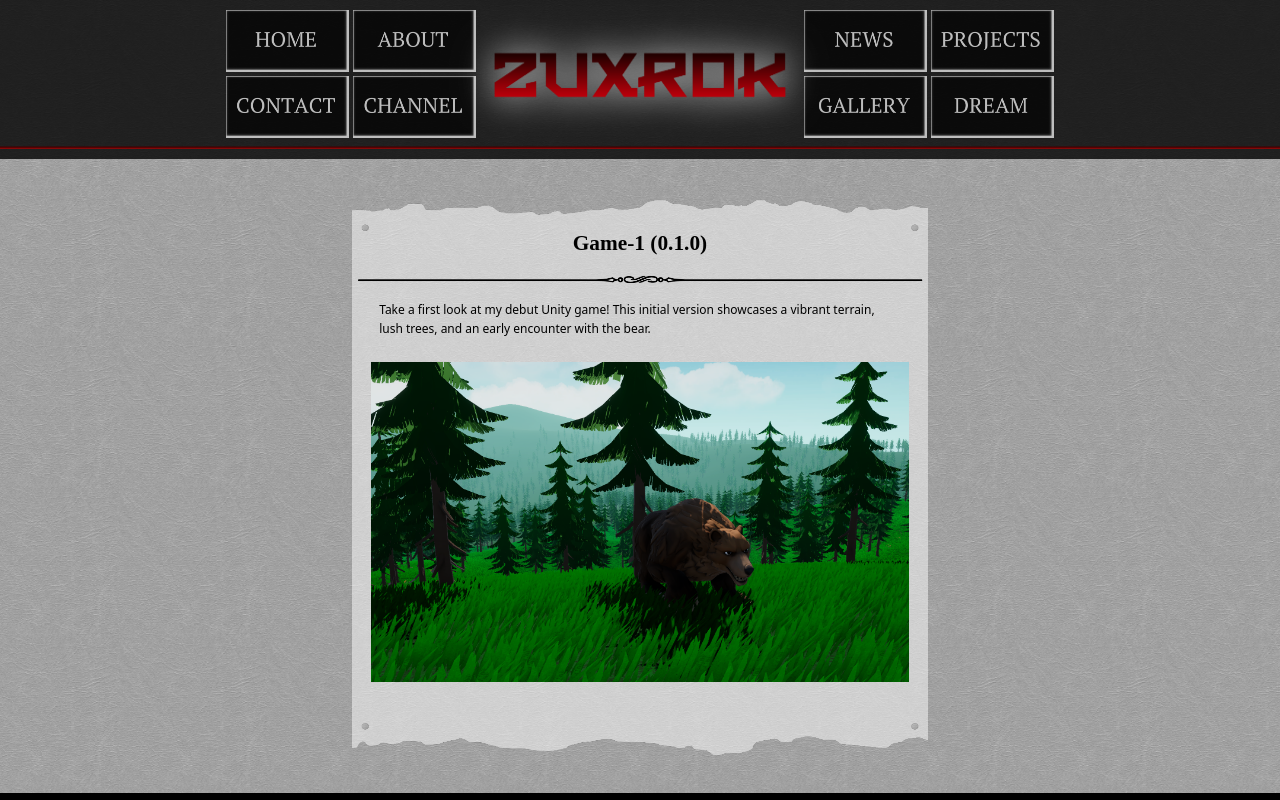
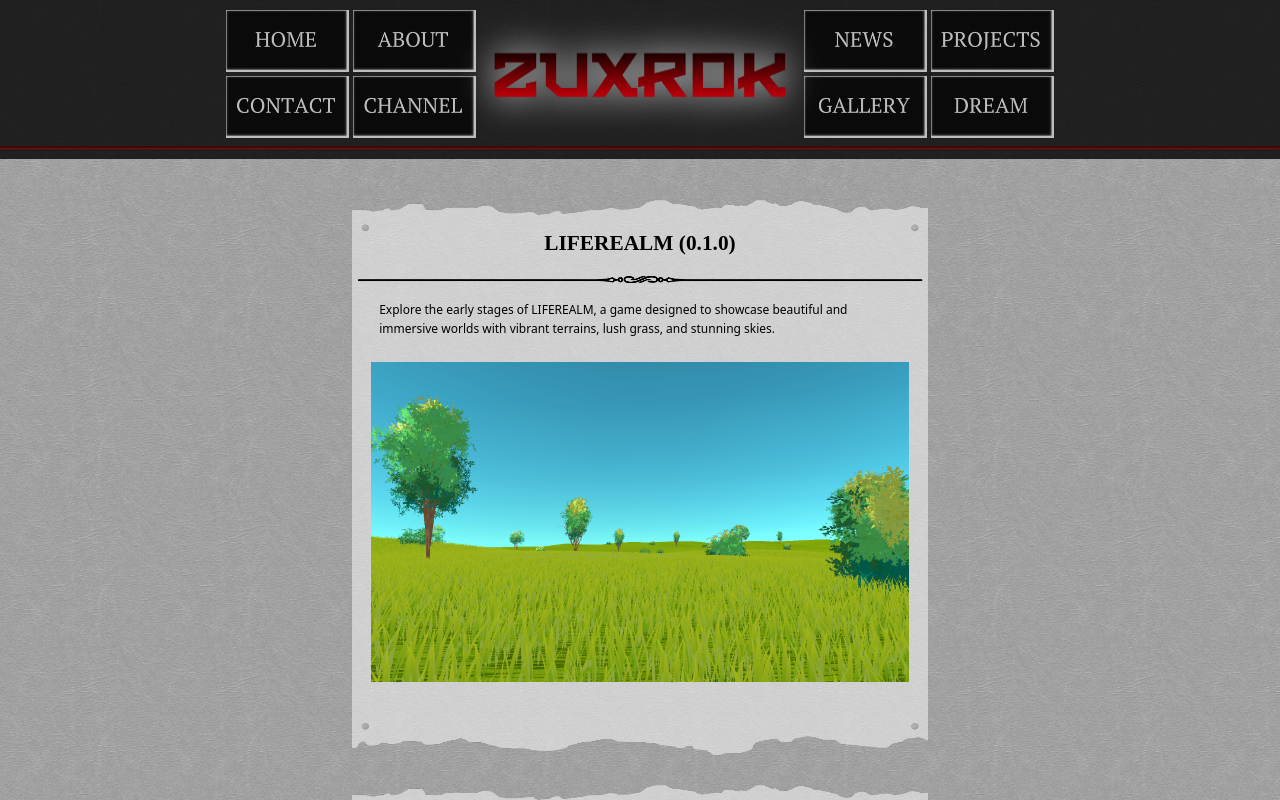
Before and after one commit to SHOTA-ZUXROK/ZUXROK-WEBSITE, an Angular app: page /gallery in a window 1280 px wide. Built offline with nearby package versions, Linux system fonts and the light colour scheme.

Commit message:
Feat: Updated news, gallery, and projects with LIFEREALM content

```diff
--- a/src/app/components/gallery/gallery.ts
+++ b/src/app/components/gallery/gallery.ts
@@ -11,6 +11,11 @@ import { CommonModule } from '@angular/common';
 export class GalleryComponent {
   galleryItems = [
     {
+      title: 'LIFEREALM (0.1.0)',
+      description: 'Explore the early stages of LIFEREALM, a game designed to showcase beautiful and immersive worlds with vibrant terrains, lush grass, and stunning skies.',
+      imageUrl: 'assets/Picture_2.png'
+    },
+    {
       title: 'Game-1 (0.1.0)',
       description: 'Take a first look at my debut Unity game! This initial version showcases a vibrant terrain, lush trees, and an early encounter with the bear.',
       imageUrl: '/assets/Picture_1.png'
--- a/src/app/components/news/news.ts
+++ b/src/app/components/news/news.ts
@@ -17,6 +17,25 @@ export class NewsComponent implements OnInit {
 
   ngOnInit() {
     this.newsItems = [
+      {
+        title: 'Introducing LIFEREALM!',
+        date: '7/18/2025',
+        content: this.sanitizer.bypassSecurityTrustHtml(`
+          <img src="assets/LIFEREALM.png" alt="LIFEREALM Logo" style="width: 100%; height: auto; display: block; margin: 0 auto 1rem auto; border-radius: 0.5rem;">
+          <p style="font-size: calc(18 / 1920 * 100vw); line-height: 1.6; font-family: 'Noto Sans', sans-serif; margin: calc(15 / 1920 * 100vw); color: #000000; text-align: left;">
+            I'm excited to introduce my new project: LIFEREALM! This game is being developed to showcase my potential in creating beautiful and immersive game worlds. My aim is to demonstrate how far I can go in crafting a visually stunning and engaging experience, with vibrant terrains, lush grass, and stunning skies. Stay tuned for more updates on LIFEREALM!
+          </p>
+        `)
+      },
+      {
+        title: 'Game-1 Discontinuation',
+        date: '7/18/2025',
+        content: this.sanitizer.bypassSecurityTrustHtml(`
+          <p style="font-size: calc(18 / 1920 * 100vw); line-height: 1.6; font-family: 'Noto Sans', sans-serif; margin: calc(15 / 1920 * 100vw); color: #000000; text-align: left;">
+            An important announcement regarding my previous project, "Game-1." After careful consideration and a deep dive into my true vision, I've made the strategic decision to discontinue development on Game-1. While it was a valuable learning experience, my passion and creative energy are now fully focused elsewhere.
+          </p>
+        `)
+      },
       {
         title: 'New YouTube Video',
         date: '7/14/2025',
--- a/src/app/components/projects/projects.ts
+++ b/src/app/components/projects/projects.ts
@@ -11,6 +11,11 @@ import { CommonModule } from '@angular/common';
 export class ProjectsComponent {
   games = [
     {
+      name: 'LIFEREALM (0.1.0)',
+      description: 'Explore the early stages of LIFEREALM, a game designed to showcase beautiful and immersive worlds with vibrant terrains, lush grass, and stunning skies.',
+      downloadLink: 'https://drive.google.com/file/d/11cXY-4Axp51xg7-EqV8XtKitWS6kwGXn/view?usp=sharing'
+    },
+    {
       name: 'Game-1 (0.1.0)',
       description: 'Dive into my very first Unity game! Explore a foundational terrain, encounter an early bear character, and step into the shoes of the player in this initial build!',
       downloadLink: 'https://drive.google.com/file/d/1oQrEjwF5Yom9lEpnIGBbiCZuJxGdfZgx/view?usp=sharing'
```
Also changed, not shown: src/assets/LIFEREALM.png (added), src/assets/Picture_2.png (added).
